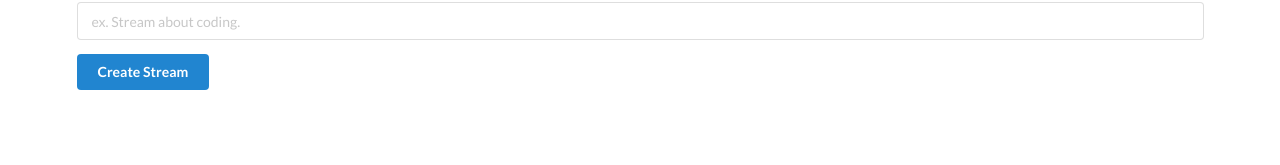
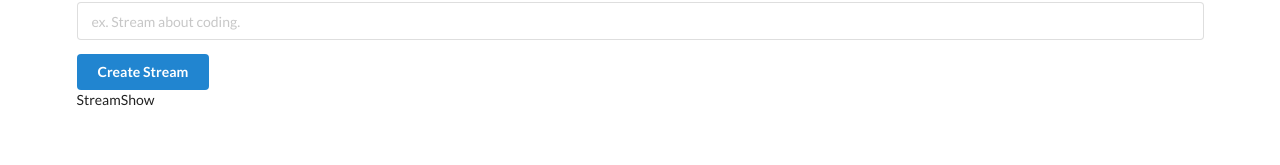
Before and after one commit to slroberts/streams, a React (Create React App) app: page /streams/new in a window 1280 px wide. Shown: the part 135-300 px from the top of the page. Built offline with nearby package versions, Linux system fonts and the light colour scheme.

Commit message:
updated StreamShow route to show id

```diff
--- a/src/components/App.js
+++ b/src/components/App.js
@@ -18,8 +18,8 @@ const App = () => {
           <Route path='/' exact component={StreamList} />
           <Route path='/streams/new' exact component={StreamCreate} />
           <Route path='/streams/edit/:id' exact component={StreamEdit} />
-          <Route path='/streams/delete' exact component={StreamDelete} />
-          <Route path='/streams/show' exact component={StreamShow} />
+          <Route path='/streams/delete/:id' exact component={StreamDelete} />
+          <Route path='/streams/:id' exact component={StreamShow} />
         </div>
       </Router>
     </div>
```
